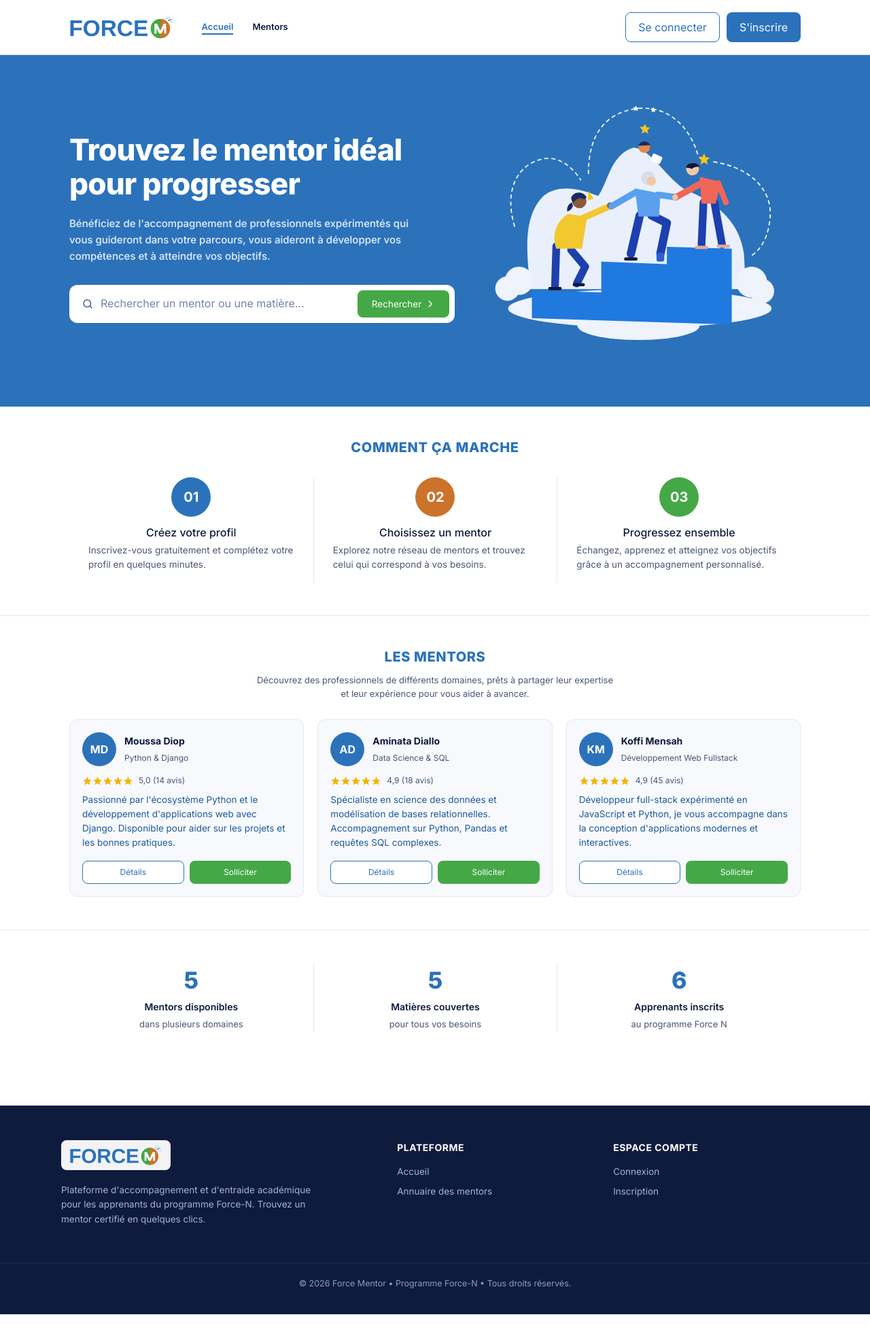
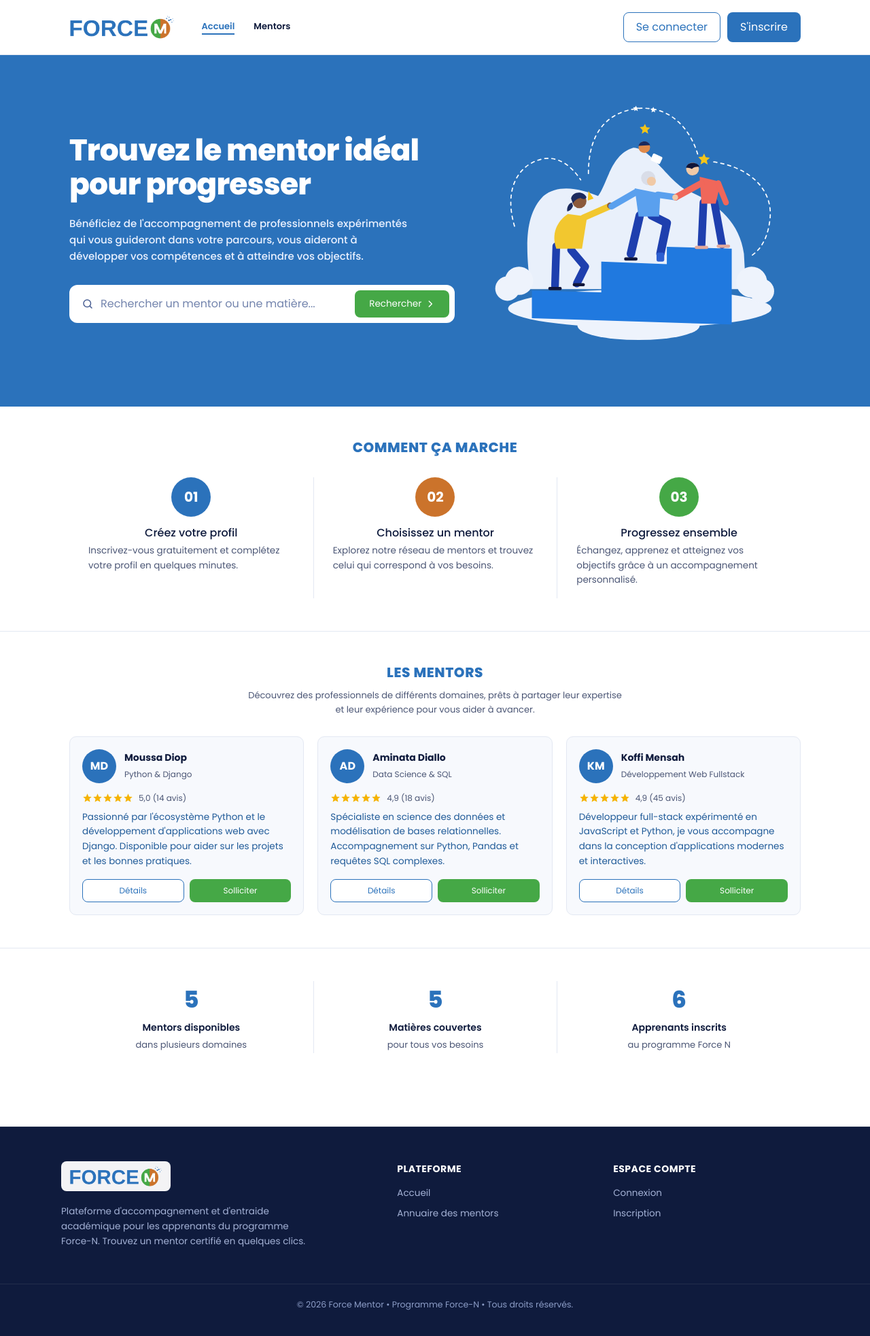
Before and after one commit to johaoooo/force-mentor, a Django app: page / in a window 1280 px wide. Shown: the whole page at 68% size. Before the commit the page ends 1933 px from the top, so only its background shows below. Run offline with Django 5.2, Linux system fonts and the light colour scheme; data comes from the database, SQL or seed files in the repository.

Commit message:
fix(typography): rétablissement de la police précédente Poppins sur l'ensemble du site

```diff
--- a/frontend/src/index.html
+++ b/frontend/src/index.html
@@ -8,7 +8,7 @@
   <link rel="icon" type="image/x-icon" href="favicon.ico">
   <link rel="preconnect" href="https://fonts.googleapis.com">
   <link rel="preconnect" href="https://fonts.gstatic.com" crossorigin>
-  <link href="https://fonts.googleapis.com/css2?family=Inter:wght@400;500;600;700;800&family=Poppins:wght@400;500;600;700;800&display=swap" rel="stylesheet">
+  <link href="https://fonts.googleapis.com/css2?family=Poppins:ital,wght@0,300;0,400;0,500;0,600;0,700;0,800;1,400;1,600&family=Inter:wght@400;500;600;700&display=swap" rel="stylesheet">
 </head>
 <body>
   <app-root></app-root>
--- a/frontend/src/styles.css
+++ b/frontend/src/styles.css
@@ -27,7 +27,7 @@
 }
 
 body {
-  font-family: "Inter", "Segoe UI", Arial, sans-serif;
+  font-family: 'Poppins', -apple-system, BlinkMacSystemFont, "Segoe UI", Roboto, "Helvetica Neue", Arial, sans-serif;
   color: var(--ink);
   background: #fff;
   line-height: 1.6;
@@ -35,6 +35,10 @@ body {
   min-height: 100vh;
   display: flex;
   flex-direction: column;
+}
+
+button, input, select, textarea {
+  font-family: inherit;
 }
 
 app-root {
--- a/static/css/style.css
+++ b/static/css/style.css
@@ -3,7 +3,7 @@
   --muted:#4b5675; --line:#e3e8f2; --bg:#f7f9fd; --star:#f5b301;--orange:#cb732b;
 }
 *{box-sizing:border-box;margin:0;padding:0}
-body{font-family:"Inter","Segoe UI",Arial,sans-serif;color:var(--ink);background:#fff;line-height:1.55}
+body{font-family:'Poppins',-apple-system,BlinkMacSystemFont,"Segoe UI",Roboto,"Helvetica Neue",Arial,sans-serif;color:var(--ink);background:#fff;line-height:1.6}
 a{color:inherit;text-decoration:none}
 .container{width:min(1100px,92%);margin-inline:auto}
 
--- a/templates/base.html
+++ b/templates/base.html
@@ -7,7 +7,7 @@
   <title>{% block title %}Force Mentor – Trouvez le mentor idéal{% endblock %}</title>
   <link rel="preconnect" href="https://fonts.googleapis.com">
   <link rel="preconnect" href="https://fonts.gstatic.com" crossorigin>
-  <link href="https://fonts.googleapis.com/css2?family=Inter:wght@400;500;600;700;800&display=swap" rel="stylesheet">
+  <link href="https://fonts.googleapis.com/css2?family=Poppins:ital,wght@0,300;0,400;0,500;0,600;0,700;0,800;1,400;1,600&family=Inter:wght@400;500;600;700&display=swap" rel="stylesheet">
   <!-- Bootstrap 5 CSS Grid & Utilities -->
   <link href="https://cdn.jsdelivr.net/npm/bootstrap@5.3.3/dist/css/bootstrap.min.css" rel="stylesheet">
   <!-- Bootstrap Icons pour les boutons et icônes d'action -->
```
